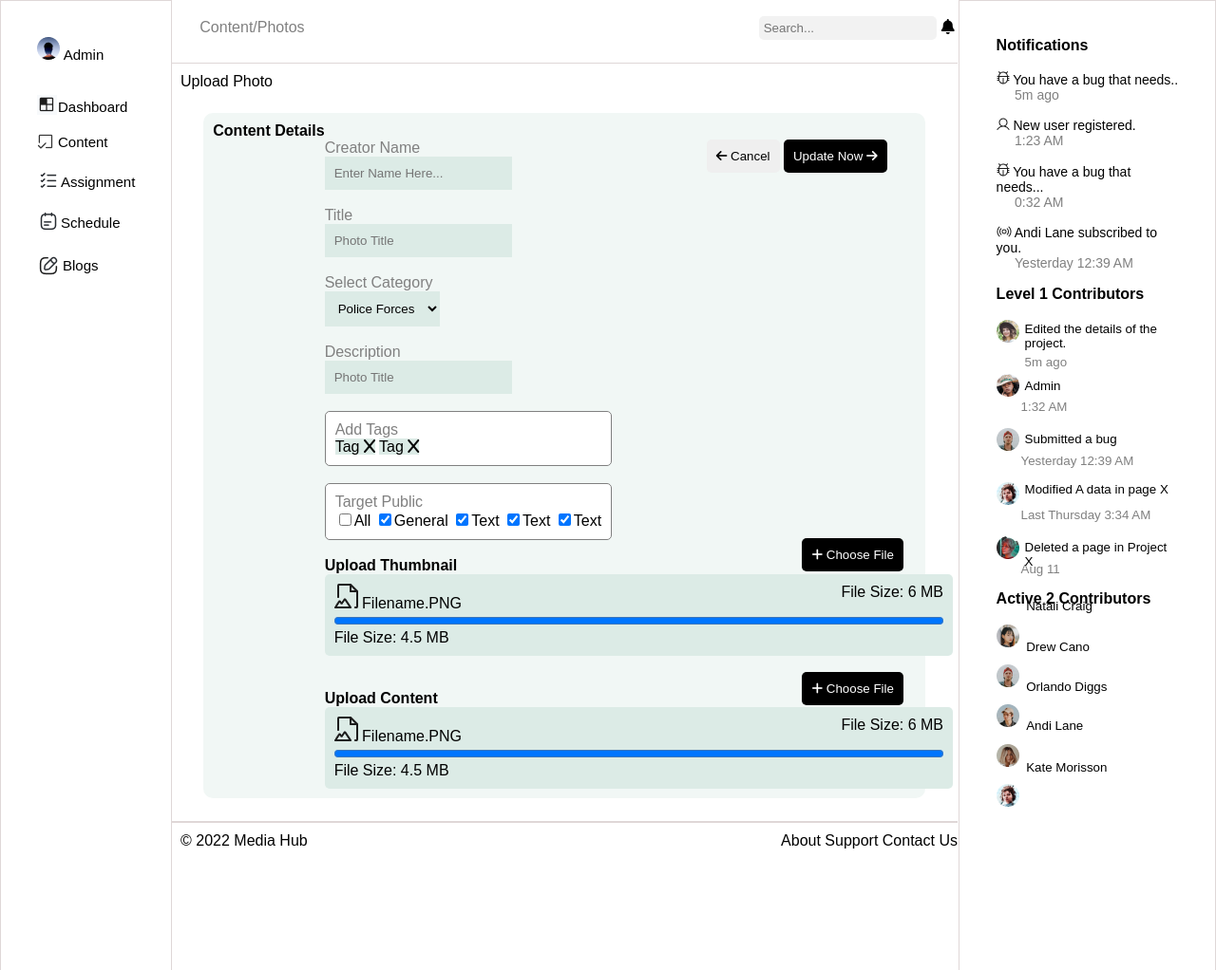
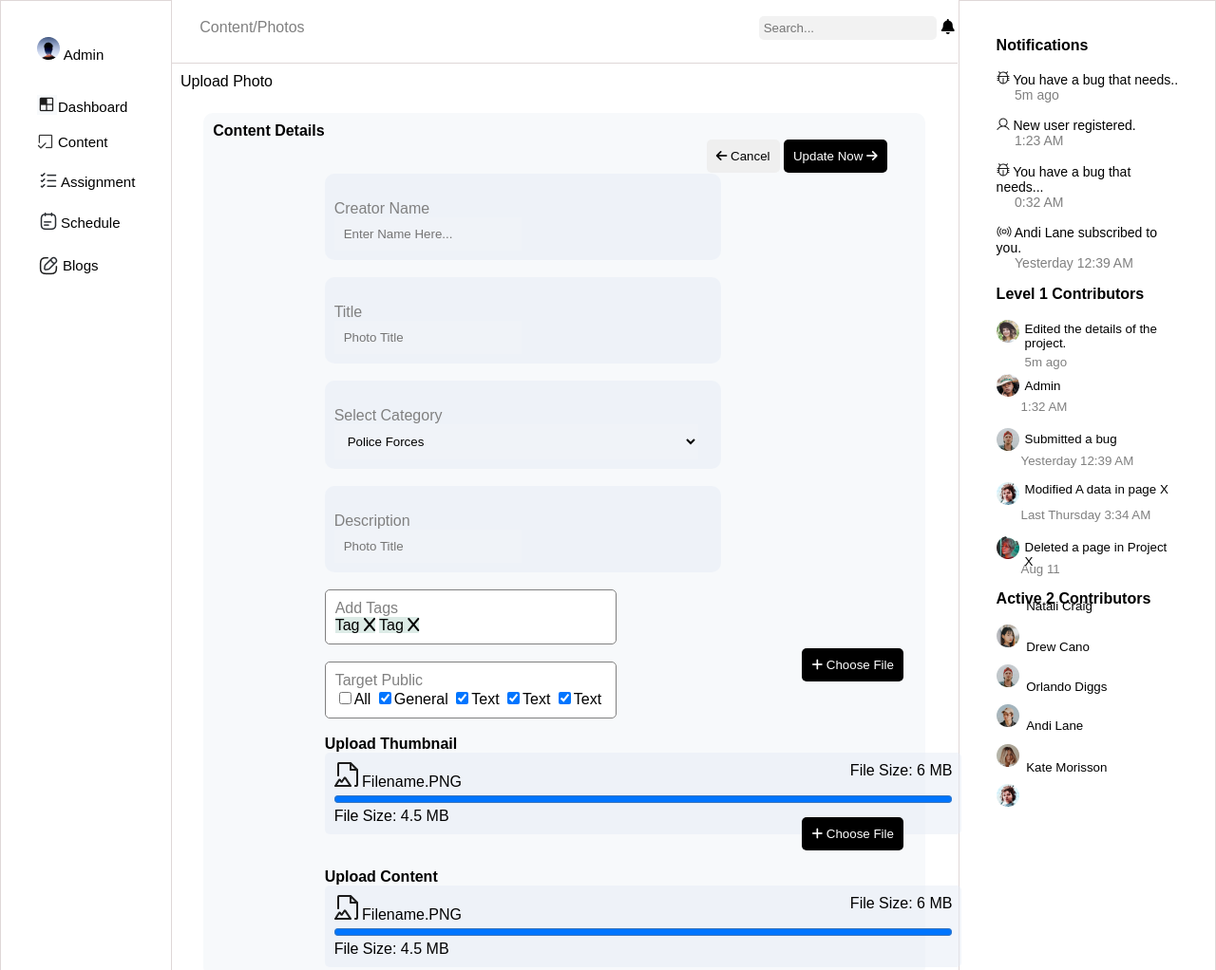
Before and after one commit to MushahidAli/AssignmentTEST, a plain HTML site: page index.html in a window 1280 px wide. Shown: the top 1022 px of the page at 95% size. Drawn offline with Linux system fonts and the light colour scheme.

Commit message:
Update index.html

```diff
--- a/index.html
+++ b/index.html
@@ -16,7 +16,7 @@
     </style>
 </head>
 <body>
-    <div id="left" style="font-size:15px;position:absolute;left:0;top:0;width:8%;border:1px solid rgb(223, 215, 215);padding:3%;height:134%">
+    <div id="left" style="font-size:15px;position:absolute;left:0;top:0;width:8%;border:1px solid rgb(223, 215, 215);padding:3%;height:162%">
         <img src="assets/images/admin.png" /> Admin<br /><br /><br />
         <img src="assets/images/dashboard.png" /> <div style="position:absolute;top:103px;left:60px;">Dashboard</div><br /><br />
         <img src="assets/images/content.png" /> <div style="position:absolute;top:140px;left:60px;">Content</div><br /><br />
@@ -31,7 +31,7 @@
         <div style="position:absolute;right:0;margin-top:15px;"><input type="search" placeholder="Search..." style="padding:5px;background-color: #0000000D;border:0;border-radius: 5px;" /><i style="padding:5px" class="fa-sharp fa-solid fa-bell"></i></div>
     </header></center>
 
-    <div id="right" style="position:absolute;right:0;top:0;max-width:15%;border:1px solid rgb(223, 215, 215);padding:3%;height:134%"><div><b>Notifications</b></div><br />
+    <div id="right" style="position:absolute;right:0;top:0;max-width:15%;border:1px solid rgb(223, 215, 215);padding:3%;height:162%"><div><b>Notifications</b></div><br />
     <div style="font-size: 14px;">
         <img src="assets/images/bug.png" /> You have a bug that needs..<br /><div style="color:grey">&nbsp;&nbsp;&nbsp;&nbsp;&nbsp;5m ago</div><br />
         <img src="assets/images/user.png" /> New user registered.<br /><div style="color:grey">&nbsp;&nbsp;&nbsp;&nbsp;&nbsp;1:23 AM</div><br />
@@ -59,7 +59,7 @@
     <center><div id="center" style="position:relative;left: -46px;text-align: center;border:1px solid rgb(223, 215, 215);border-left:none;border-right:none;width: 65.5%;margin:0px">
         <div style="text-align: left;margin:10px">
             Upload Photo
-            <div style="margin:3%;display: flex;position:relative;background-color:#f1f7f5;padding:10px;border-radius: 10px;">
+            <div style="margin:3%;display: flex;position:relative;background-color:#F7F9FB;padding:10px;border-radius: 10px;">
                 <div>
                 <div><b>Content Details</b>
                 </div style="display:block;wdith:100%">
@@ -68,23 +68,24 @@
                     <button id="number2" style="color:white;background-color:black;border:0;padding:10px;border-radius: 5px;">Update Now <i class="fas fa-arrow-right"></i></button>&nbsp;&nbsp;&nbsp;&nbsp;&nbsp;&nbsp;&nbsp;&nbsp;&nbsp;
                 </div></div>
 
-            <div style="display:block;"><div style="border-radius: 10px;width:50%;">
+            <div style="display:block;"><br><br><br>
+                <div style="border-radius: 10px;width:100%;background-color:rgba(229, 236, 246, 0.5);padding:10px;padding-right:100px;">
                     <div style="color:grey"><br>Creator Name<br></div>
-                    <input type="text" placeholder="Enter Name Here..." style="background-color:#dcebe6;padding:10px;border:0" />
-                </div>
-                <div style="border-radius: 10px;width:50%">
+                    <input type="text" placeholder="Enter Name Here..." style="background-color: rgb(244 246 249 / 50%);padding:10px;border:0" />
+                </div><br>
+                <div style="border-radius: 10px;width:100%;background-color:rgba(229, 236, 246, 0.5);padding:10px;padding-right:100px;">
                     <div style="color:grey"><br>Title<br></div>
-                    <input type="text" placeholder="Photo Title" style="background-color:#dcebe6;padding:10px;border:0" />
-                </div>
-                <div style="border-radius: 10px;width:50%">
+                    <input type="text" placeholder="Photo Title" style="background-color: rgb(244 246 249 / 50%);padding:10px;border:0" />
+                </div><br>
+                <div style="border-radius: 10px;width:100%;background-color:rgba(229, 236, 246, 0.5);padding:10px;padding-right:100px;">
                     <div style="color:grey"><br>Select Category<br></div>
-                    <select style="padding:10px;background-color:#dcebe6;border:0">
+                    <select style="width:125%;padding:10px;background-color:rgb(244 246 249 / 50%);border:0">
                         <option>Police Forces</option>
                     </select>
-                </div>
-                <div style="border-radius: 10px;width:50%">
+                </div><br>
+                <div style="border-radius: 10px;width:100%;background-color:rgba(229, 236, 246, 0.5);padding:10px;padding-right:100px;">
                     <div style="color:grey"><br>Description<br></div>
-                    <input type="text" placeholder="Photo Title" style="background-color:#dcebe6;padding:10px;border:0" />
+                    <input type="text" placeholder="Photo Title" style="background-color:rgb(244 246 249 / 50%);padding:10px;border:0" />
                 </div><br>
                 <div style="border: 1px solid grey; border-radius: 5px;background-color:white;padding:10px">
                     <span style="color:grey">Add Tags</span><br>
@@ -101,7 +102,7 @@
                 </div><br>
                 <div>
                     <b>Upload Thumbnail</b> <button style="color:white;background-color:black;position:absolute;border:0;padding:10px;border-radius: 5px;top:62%;right:3%"><i class="fas fa-plus"></i> Choose File</button>
-                    <div style="border-radius: 5px;background-color:#dcebe6;padding:10px;width:212%">
+                    <div style="border-radius: 5px;background-color:rgba(229, 236, 246, 0.5);padding:10px;width:212%">
                     <img src="assets/images/file.png"> Filename.PNG <div style="float:right">File Size: 6 MB</div><br>
                     <progress style="width:100%" id="file" value="100" max="100"> 100% </progress><br>
                     File Size: 4.5 MB
@@ -109,7 +110,7 @@
                 </div><br>
                 <div><br>
                     <b>Upload Content</b> <button style="color:white;background-color:black;position:absolute;border:0;padding:10px;border-radius: 5px;top:81.5%;right:3%"><i class="fas fa-plus"></i> Choose File</button>
-                    <div style="border-radius: 5px;background-color:#dcebe6;padding:10px;width:212%">
+                    <div style="border-radius: 5px;background-color:rgba(229, 236, 246, 0.5);padding:10px;width:212%">
                     <img src="assets/images/file.png"> Filename.PNG <div style="float:right">File Size: 6 MB</div><br>
                     <progress style="width:100%" id="file" value="100" max="100"> 100% </progress><br>
                     File Size: 4.5 MB
```
